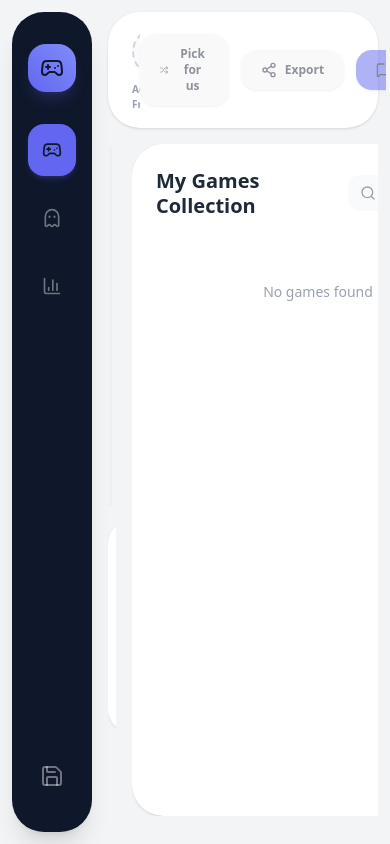
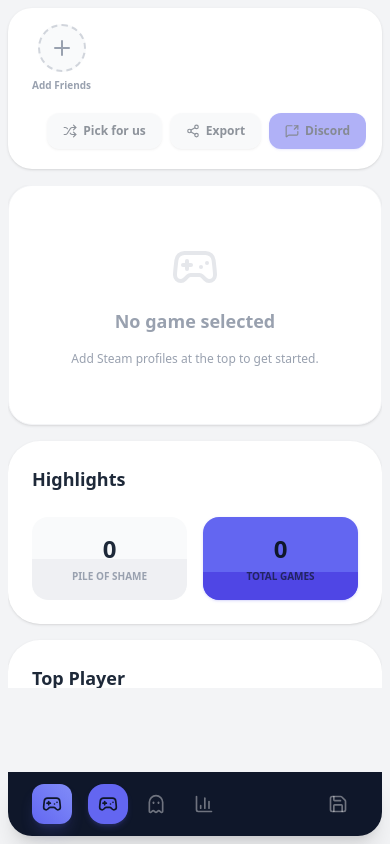
Before and after one commit to masheeee34/PlayTonight, a Next.js app: page / in a window 390 px wide. Built offline with nearby package versions, Linux system fonts and the light colour scheme.

Commit message:
style: Fully responsive mobile/desktop dashboard layout and navigation bar

```diff
--- a/src/app/page.tsx
+++ b/src/app/page.tsx
@@ -440,41 +440,41 @@ function PlayTonightAppContent() {
   const filteredGames = getFilteredGames();
 
   return (
-    <div className="flex h-screen bg-[#f3f4f6] text-[#111827] overflow-hidden p-3 gap-4 font-sans">
+    <div className="flex flex-col md:flex-row h-screen bg-[#f3f4f6] text-[#111827] overflow-hidden p-2 md:p-3 gap-3 md:gap-4 font-sans">
 
       {/* ================= LEFT SIDEBAR ================= */}
-      <div className="w-[80px] md:w-[90px] bg-[#0f172a] rounded-[32px] flex flex-col items-center py-8 justify-between shadow-xl flex-shrink-0 z-20">
-        <div className="flex flex-col gap-8 items-center w-full">
-          <div className="w-12 h-12 bg-gradient-to-tr from-[#6366f1] to-[#818cf8] rounded-[18px] flex items-center justify-center shadow-lg shadow-[#6366f1]/20 cursor-pointer" onClick={() => fetchGames()}>
-            <Gamepad2 className="w-6 h-6 text-[#0f172a]" />
+      <div className="w-full h-16 md:h-full md:w-[80px] lg:w-[90px] bg-[#0f172a] rounded-b-[24px] md:rounded-[32px] flex flex-row md:flex-col items-center px-6 md:px-0 py-2 md:py-8 justify-between shadow-xl flex-shrink-0 z-20 order-last md:order-first">
+        <div className="flex flex-row md:flex-col gap-4 md:gap-8 items-center w-auto md:w-full">
+          <div className="w-10 h-10 md:w-12 md:h-12 bg-gradient-to-tr from-[#6366f1] to-[#818cf8] rounded-xl md:rounded-[18px] flex items-center justify-center shadow-lg shadow-[#6366f1]/20 cursor-pointer" onClick={() => fetchGames()}>
+            <Gamepad2 className="w-5 h-5 md:w-6 md:h-6 text-[#0f172a]" />
           </div>
 
-          <div className="flex flex-col gap-4 w-full px-4">
-            <button onClick={() => setActiveTab('library')} className={`p-3.5 rounded-2xl transition-all flex justify-center ${activeTab === 'library' ? 'bg-[#6366f1] text-[#0f172a] shadow-md shadow-[#6366f1]/20' : 'text-white/40 hover:text-white hover:bg-white/5'}`}>
-              <Gamepad2 className="w-6 h-6" />
+          <div className="flex flex-row md:flex-col gap-2 md:gap-4 w-auto md:w-full px-0 md:px-4">
+            <button onClick={() => setActiveTab('library')} className={`p-2.5 md:p-3.5 rounded-2xl transition-all flex justify-center ${activeTab === 'library' ? 'bg-[#6366f1] text-[#0f172a] shadow-md shadow-[#6366f1]/20' : 'text-white/40 hover:text-white hover:bg-white/5'}`}>
+              <Gamepad2 className="w-5 h-5 md:w-6 md:h-6" />
             </button>
-            <button onClick={() => setActiveTab('shame')} className={`p-3.5 rounded-2xl transition-all flex justify-center ${activeTab === 'shame' ? 'bg-[#6366f1] text-[#0f172a] shadow-md shadow-[#6366f1]/20' : 'text-white/40 hover:text-white hover:bg-white/5'}`}>
-              <Ghost className="w-6 h-6" />
+            <button onClick={() => setActiveTab('shame')} className={`p-2.5 md:p-3.5 rounded-2xl transition-all flex justify-center ${activeTab === 'shame' ? 'bg-[#6366f1] text-[#0f172a] shadow-md shadow-[#6366f1]/20' : 'text-white/40 hover:text-white hover:bg-white/5'}`}>
+              <Ghost className="w-5 h-5 md:w-6 md:h-6" />
             </button>
-            <button onClick={() => setActiveTab('stats')} className={`p-3.5 rounded-2xl transition-all flex justify-center ${activeTab === 'stats' ? 'bg-[#6366f1] text-[#0f172a] shadow-md shadow-[#6366f1]/20' : 'text-white/40 hover:text-white hover:bg-white/5'}`}>
-              <BarChart3 className="w-6 h-6" />
+            <button onClick={() => setActiveTab('stats')} className={`p-2.5 md:p-3.5 rounded-2xl transition-all flex justify-center ${activeTab === 'stats' ? 'bg-[#6366f1] text-[#0f172a] shadow-md shadow-[#6366f1]/20' : 'text-white/40 hover:text-white hover:bg-white/5'}`}>
+              <BarChart3 className="w-5 h-5 md:w-6 md:h-6" />
             </button>
           </div>
         </div>
 
-        <div className="flex flex-col gap-6 items-center w-full">
-          <button onClick={handleCreateNewSquad} className="p-3 rounded-2xl text-white/40 hover:text-white hover:bg-white/5 transition-all" title="Save">
-            <Save className="w-6 h-6" />
+        <div className="flex flex-row md:flex-col gap-6 items-center w-auto md:w-full">
+          <button onClick={handleCreateNewSquad} className="p-2.5 md:p-3 rounded-2xl text-white/40 hover:text-white hover:bg-white/5 transition-all" title="Save">
+            <Save className="w-5 h-5 md:w-6 md:h-6" />
           </button>
         </div>
       </div>
 
       {/* ================= MAIN CONTENT ================= */}
-      <div id="export-dashboard" className="flex-1 flex flex-col h-full overflow-hidden relative z-10 space-y-4 p-2 -m-2">
+      <div id="export-dashboard" className="flex-1 flex flex-col h-[calc(100vh-80px)] md:h-full overflow-y-auto md:overflow-hidden relative z-10 space-y-4 p-2 pb-20 md:pb-2 -m-2">
 
         {/* TOP BAR: Squad Area */}
-        <div className="bg-white rounded-[32px] p-4 flex items-center justify-between shadow-sm flex-shrink-0">
-          <div className="flex items-center gap-4 overflow-x-auto px-2 scrollbar-hide">
+        <div className="bg-white rounded-[24px] md:rounded-[32px] p-4 flex flex-col lg:flex-row gap-4 items-center justify-between shadow-sm flex-shrink-0">
+          <div className="flex items-center gap-4 overflow-x-auto px-2 scrollbar-hide w-full lg:w-auto">
             {/* Add Friend Button */}
             <div className="flex flex-col items-center gap-1.5 cursor-pointer group" onClick={() => setShowSaveModal(true)}>
               <div className="w-12 h-12 rounded-full border-2 border-dashed border-gray-300 flex items-center justify-center text-gray-400 group-hover:border-[#6366f1] group-hover:text-[#6366f1] transition-all bg-gray-50">
@@ -514,59 +514,59 @@ function PlayTonightAppContent() {
             ))}
           </div>
 
-          <div className="flex items-center gap-3 pr-2">
-            <button onClick={handlePickForUs} disabled={isPicking || !results} className="bg-gray-100 hover:bg-gray-200 text-gray-800 px-5 py-3 rounded-2xl font-bold text-xs flex items-center gap-2 transition-all shadow-sm disabled:opacity-50">
-              <Shuffle className="w-4 h-4" /> Pick for us
+          <div className="flex items-center gap-2 w-full lg:w-auto justify-end overflow-x-auto py-1 scrollbar-hide">
+            <button onClick={handlePickForUs} disabled={isPicking || !results} className="bg-gray-100 hover:bg-gray-200 text-gray-800 px-4 py-2.5 rounded-xl font-bold text-xs flex items-center gap-1.5 transition-all shadow-sm disabled:opacity-50 flex-shrink-0">
+              <Shuffle className="w-3.5 h-3.5" /> Pick for us
             </button>
-            <button onClick={handleExportImage} disabled={!results} className="bg-gray-100 hover:bg-gray-200 text-gray-800 px-5 py-3 rounded-2xl font-bold text-xs flex items-center gap-2 transition-all shadow-sm disabled:opacity-50">
-              <Share2 className="w-4 h-4" /> Export
+            <button onClick={handleExportImage} disabled={!results} className="bg-gray-100 hover:bg-gray-200 text-gray-800 px-4 py-2.5 rounded-xl font-bold text-xs flex items-center gap-1.5 transition-all shadow-sm disabled:opacity-50 flex-shrink-0">
+              <Share2 className="w-3.5 h-3.5" /> Export
             </button>
-            <button onClick={() => handleSpamDiscord()} disabled={!results} className="bg-[#6366f1] hover:bg-[#4f46e5] text-[#0f172a] px-5 py-3 rounded-2xl font-bold text-xs flex items-center gap-2 transition-all shadow-sm shadow-[#6366f1]/20 disabled:opacity-50">
-              <MessageSquareShare className="w-4 h-4" /> Discord
+            <button onClick={() => handleSpamDiscord()} disabled={!results} className="bg-[#6366f1] hover:bg-[#4f46e5] text-[#0f172a] px-4 py-2.5 rounded-xl font-bold text-xs flex items-center gap-1.5 transition-all shadow-sm shadow-[#6366f1]/20 disabled:opacity-50 flex-shrink-0">
+              <MessageSquareShare className="w-3.5 h-3.5" /> Discord
             </button>
           </div>
         </div>
 
         {/* MAIN GRID */}
-        <div className="flex-1 flex gap-4 overflow-hidden">
+        <div className="flex-1 flex flex-col lg:flex-row gap-4 overflow-y-auto lg:overflow-hidden pb-12 lg:pb-0">
 
           {/* Left Column */}
-          <div className="flex-1 flex flex-col gap-4 overflow-y-auto pr-2 scrollbar-hide pb-10">
+          <div className="flex-1 flex flex-col gap-4 lg:overflow-y-auto pr-0 lg:pr-2 scrollbar-hide pb-2 lg:pb-10">
 
             {/* HERO CARD */}
             {pickedGame ? (
-              <div className="relative w-full h-[360px] rounded-[32px] overflow-hidden flex-shrink-0 shadow-sm bg-[#0f172a]">
+              <div className="relative w-full h-[240px] md:h-[320px] lg:h-[360px] rounded-[24px] md:rounded-[32px] overflow-hidden flex-shrink-0 shadow-sm bg-[#0f172a]">
                 <img src={`https://shared.akamai.steamstatic.com/store_item_assets/steam/apps/${pickedGame.appId}/library_hero.jpg`} onError={(e) => { (e.target as HTMLImageElement).src = pickedGame.coverUrl; }} className="absolute inset-0 w-full h-full object-cover opacity-60" />
                 <div className="absolute inset-0 bg-gradient-to-r from-black/90 via-black/50 to-transparent"></div>
-                <div className="absolute inset-0 p-10 flex flex-col justify-center max-w-md">
-                  <h2 className="text-white text-5xl font-black leading-tight mb-4 drop-shadow-lg">{pickedGame.name}</h2>
-                  <p className="text-white/80 text-sm font-medium mb-8 line-clamp-3">
+                <div className="absolute inset-0 p-6 md:p-10 flex flex-col justify-center max-w-md">
+                  <h2 className="text-white text-3xl md:text-4xl lg:text-5xl font-black leading-tight mb-2 md:mb-4 drop-shadow-lg">{pickedGame.name}</h2>
+                  <p className="text-white/80 text-sm font-medium mb-4 md:mb-8 line-clamp-3">
                     Get ready to launch this game with your squad tonight. Press the button to launch directly from Steam.
                   </p>
-                  <a href={`steam://run/${pickedGame.appId}`} className="bg-[#6366f1] hover:bg-[#4f46e5] text-[#0f172a] px-8 py-4 rounded-2xl font-black text-sm inline-flex items-center justify-center gap-2 transition-all shadow-lg shadow-[#6366f1]/20 w-max">
+                  <a href={`steam://run/${pickedGame.appId}`} className="bg-[#6366f1] hover:bg-[#4f46e5] text-[#0f172a] px-6 md:px-8 py-3 md:py-4 rounded-xl md:rounded-2xl font-black text-xs md:text-sm inline-flex items-center justify-center gap-2 transition-all shadow-lg shadow-[#6366f1]/20 w-max">
                     Download Now
                   </a>
                 </div>
               </div>
             ) : results && results.games.length > 0 ? (
-              <div className="relative w-full h-[360px] rounded-[32px] overflow-hidden flex-shrink-0 shadow-sm bg-[#0f172a]">
+              <div className="relative w-full h-[240px] md:h-[320px] lg:h-[360px] rounded-[24px] md:rounded-[32px] overflow-hidden flex-shrink-0 shadow-sm bg-[#0f172a]">
                 <img src={`https://shared.akamai.steamstatic.com/store_item_assets/steam/apps/${results.games[0].appId}/library_hero.jpg`} onError={(e) => { (e.target as HTMLImageElement).src = results.games[0].coverUrl; }} className="absolute inset-0 w-full h-full object-cover opacity-60" />
                 <div className="absolute inset-0 bg-gradient-to-r from-black/90 via-black/50 to-transparent"></div>
-                <div className="absolute inset-0 p-10 flex flex-col justify-center max-w-md">
-                  <h2 className="text-white text-5xl font-black leading-tight mb-4 drop-shadow-lg">{results.games[0].name}</h2>
-                  <p className="text-white/80 text-sm font-medium mb-8 line-clamp-3">
+                <div className="absolute inset-0 p-6 md:p-10 flex flex-col justify-center max-w-md">
+                  <h2 className="text-white text-3xl md:text-4xl lg:text-5xl font-black leading-tight mb-2 md:mb-4 drop-shadow-lg">{results.games[0].name}</h2>
+                  <p className="text-white/80 text-sm font-medium mb-4 md:mb-8 line-clamp-3">
                     This is your most played common game! Everyone has it. Click "Pick for us" to choose one randomly, or launch it directly.
                   </p>
-                  <a href={`steam://run/${results.games[0].appId}`} className="bg-[#6366f1] hover:bg-[#4f46e5] text-[#0f172a] px-8 py-4 rounded-2xl font-black text-sm inline-flex items-center gap-2 transition-all shadow-lg shadow-[#6366f1]/20 w-max">
+                  <a href={`steam://run/${results.games[0].appId}`} className="bg-[#6366f1] hover:bg-[#4f46e5] text-[#0f172a] px-6 md:px-8 py-3 md:py-4 rounded-xl md:rounded-2xl font-black text-xs md:text-sm inline-flex items-center gap-2 transition-all shadow-lg shadow-[#6366f1]/20 w-max">
                     Launch Game
                   </a>
                 </div>
               </div>
             ) : (
-              <div className="relative w-full h-[360px] rounded-[32px] overflow-hidden flex-shrink-0 shadow-sm bg-white border border-gray-100 flex items-center justify-center flex-col gap-4">
-                 <Gamepad2 className="w-16 h-16 text-gray-200" />
-                 <h2 className="text-gray-400 font-bold text-xl">No game selected</h2>
-                 <p className="text-gray-400 text-sm">Add Steam profiles at the top to get started.</p>
+              <div className="relative w-full h-[240px] md:h-[320px] lg:h-[360px] rounded-[24px] md:rounded-[32px] overflow-hidden flex-shrink-0 shadow-sm bg-white border border-gray-100 flex items-center justify-center flex-col gap-4">
+                 <Gamepad2 className="w-12 h-12 md:w-16 md:h-16 text-gray-200" />
+                 <h2 className="text-gray-400 font-bold text-lg md:text-xl">No game selected</h2>
+                 <p className="text-gray-400 text-xs md:text-sm">Add Steam profiles at the top to get started.</p>
               </div>
             )}
 
@@ -616,7 +616,7 @@ function PlayTonightAppContent() {
             )}
 
             {/* LOWER STATS / GRAPHS ROW */}
-            <div className="grid grid-cols-2 gap-4 flex-shrink-0">
+            <div className="grid grid-cols-1 md:grid-cols-2 gap-4 flex-shrink-0">
                <div className="bg-white rounded-[32px] p-6 shadow-sm">
                  <div className="flex justify-between items-center mb-6">
                     <h3 className="font-bold text-lg text-gray-800">Highlights</h3>
@@ -656,7 +656,7 @@ function PlayTonightAppContent() {
           </div>
 
           {/* Right Column */}
-          <div className="w-[380px] flex flex-col gap-4 flex-shrink-0 overflow-hidden">
+          <div className="w-full lg:w-[340px] xl:w-[380px] flex flex-col gap-4 flex-shrink-0 overflow-hidden pb-10 lg:pb-0">
 
             <div className="bg-white rounded-[32px] p-6 flex-1 shadow-sm flex flex-col overflow-hidden">
               <div className="flex justify-between items-center mb-6 flex-shrink-0">
```
